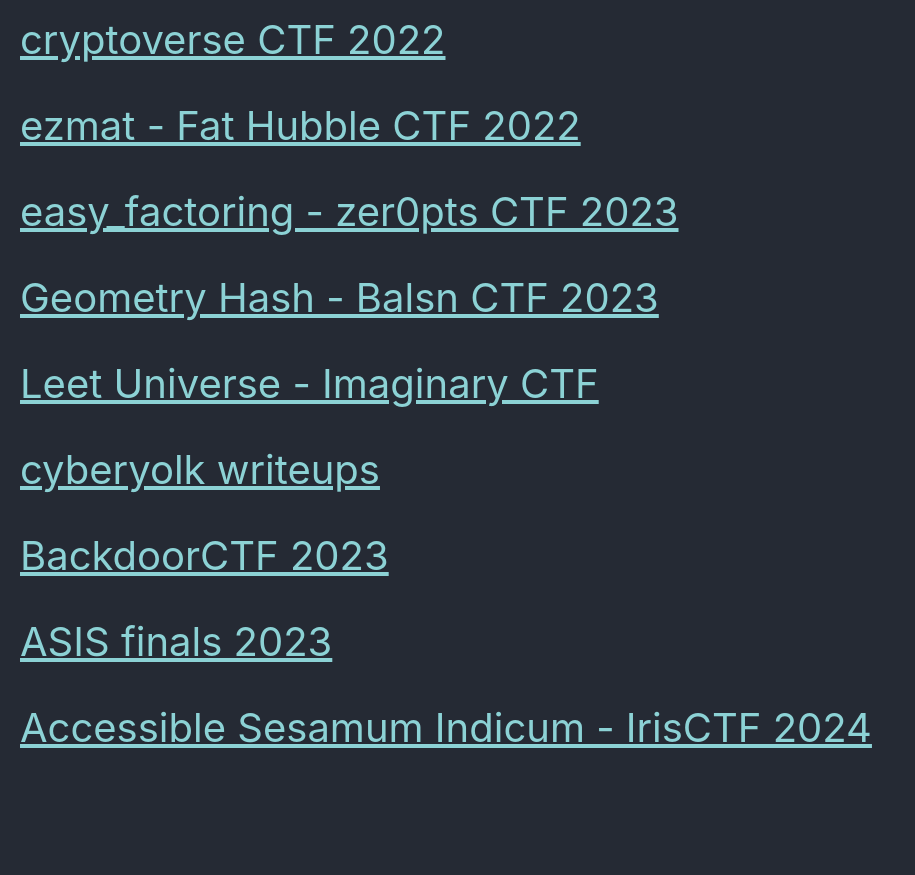
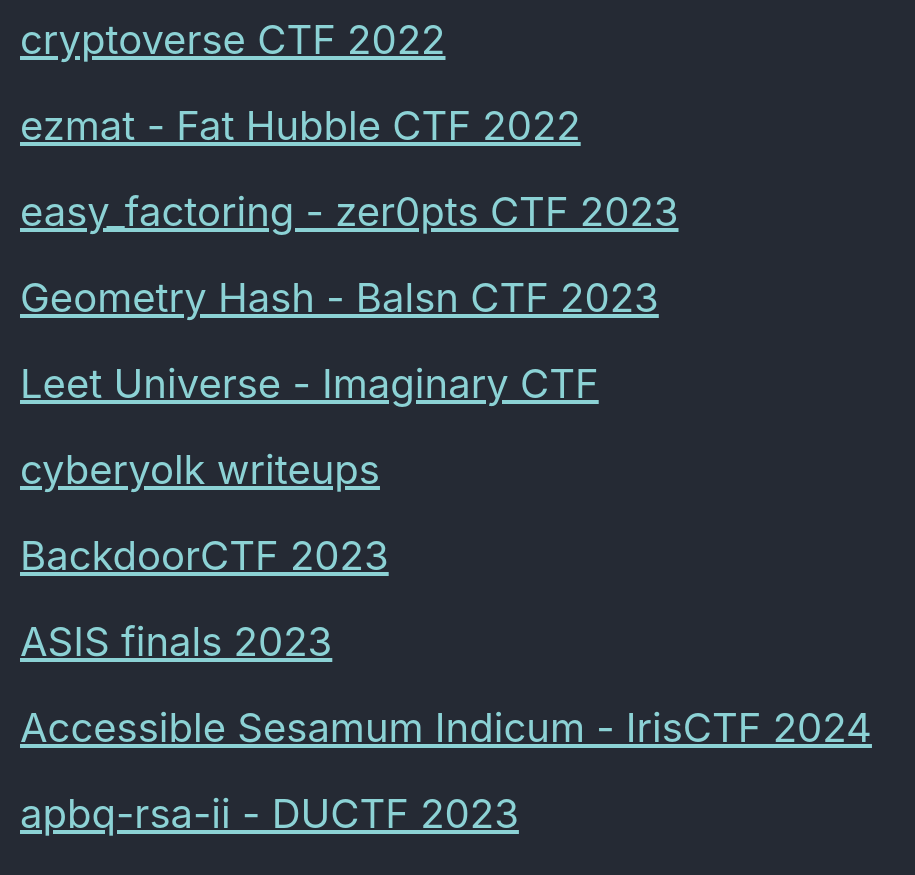
Before and after one commit to Connor-McCartney/Connor-McCartney.github.io, a Jekyll site: the page built from _pages/cryptography/other/other.md, in a window 1280 px wide and 900 px high, scrolled down 796 px. Shown: the top 875 px of the window, without its empty margins (0-915 px from the left). Built offline with Jekyll 4.4.1, drawn with Linux system fonts in a browser that asks for light colours; cached includes are drawn as plain includes; before the commit the page ends 1610 px from its top, so only the background shows below that.

Commit message:
Update other.md

```diff
--- a/_pages/cryptography/other/other.md
+++ b/_pages/cryptography/other/other.md
@@ -51,3 +51,6 @@ title: Other
 
 
 <span style="font-size:2em;">   [Accessible Sesamum Indicum - IrisCTF 2024](/cryptography/other/Accessible-Sesamum-Indicum-IrisCTF-2024) </span> <br>
+
+
+<span style="font-size:2em;">   [apbq-rsa-ii - DUCTF 2023](/cryptography/other/apbq-rsa-ii-DUCTF-2023) </span> <br>
```
